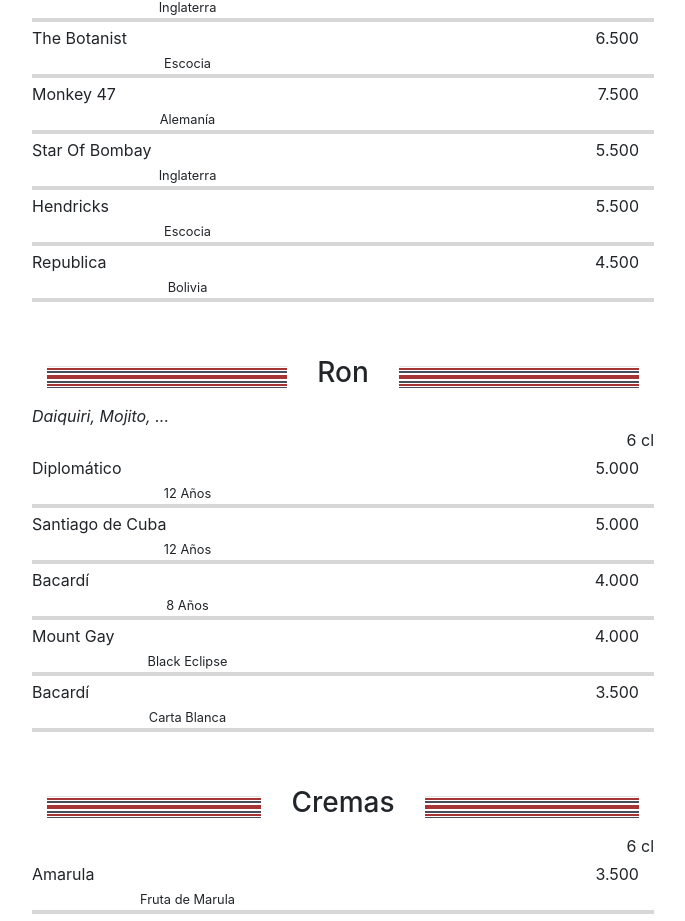
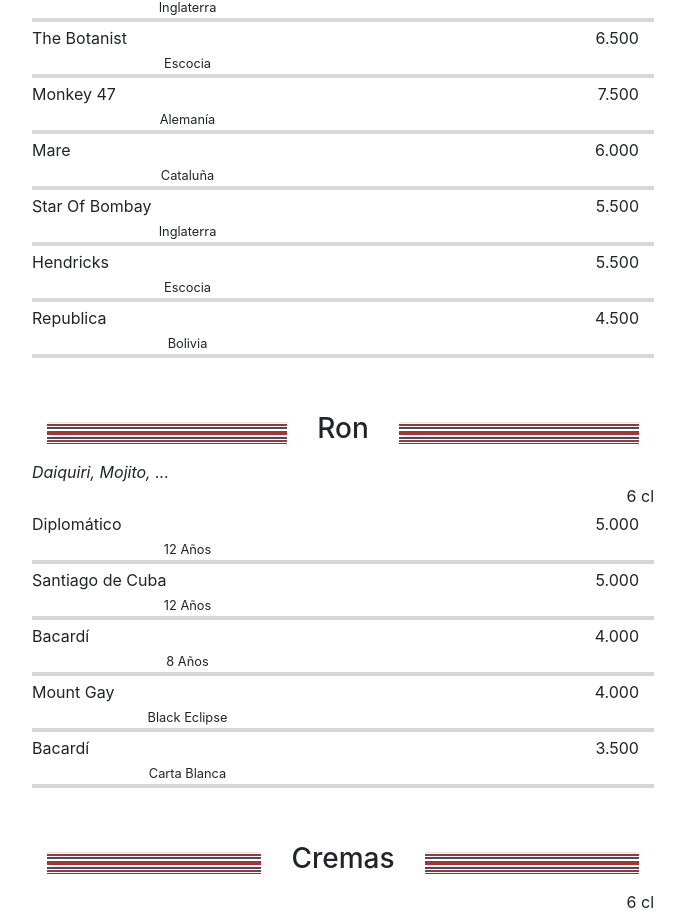
Before and after one commit to durbonca/Menu-QR-Google-sheet, a React (Create React App) app: page /Beer in a window 1280 px wide. Shown: the part 3508-4429 px from the top of the page, without its empty margins (297-982 px from the left). Built offline with nearby package versions, Linux system fonts and the light colour scheme.

Commit message:
Update dataLicor.js

```diff
--- a/src/data/dataLicor.js
+++ b/src/data/dataLicor.js
@@ -72,7 +72,7 @@ const dataLicor =
                 { id: 4, name: 'Fifty Pounds', description: 'Inglaterra', price2: '6.000'} ,
                 { id: 5, name: 'The Botanist', description: 'Escocia', price2: '6.500'} ,
                 { id: 6, name: 'Monkey 47', description: 'Alemanía', price2: '7.500'},
-                /* , { id: 7, name: 'Mare', description: 'Cataluña', price2: '6.000'}  */
+                { id: 7, name: 'Mare', description: 'Cataluña', price2: '6.000'},
                 { id: 8, name: 'Star Of Bombay', description: 'Inglaterra', price2: '5.500'} ,
                 { id: 9, name: 'Hendricks', description: 'Escocia', price2: '5.500'} ,
                 { id: 10, name: 'Republica', description: 'Bolivia', price2: '4.500'}
```
